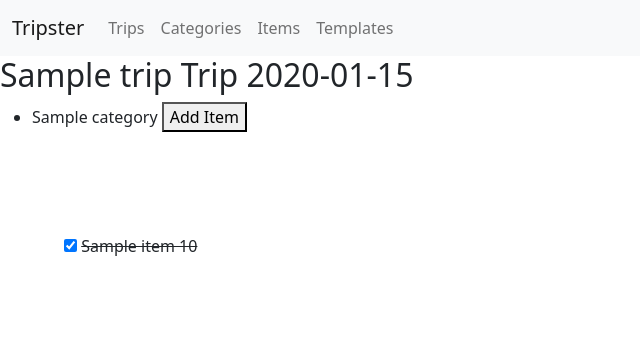
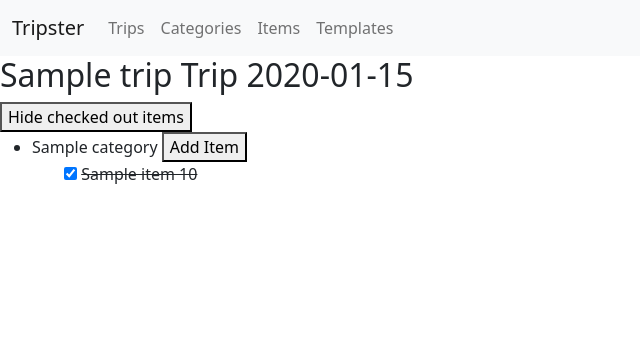
Before and after one commit to KristinaAza/tripster, a Flask app: page /trips/1 in a window 1280 px wide. Shown: the top 356 px of the page, without its empty margins (0-640 px from the left). Run offline with Flask 2, Linux system fonts and the light colour scheme; tables that the repository leaves empty hold one stand-in row (values such as "Sample post").

Commit message:
Added hiding checked trip items

```diff
--- a/static/js/base.js
+++ b/static/js/base.js
@@ -1,5 +1,5 @@
 // A functon that is called on "click" event of "Cancel" button for closing the form
 
 function close_form(element) {
-    element.parentElement.setAttribute("style", "visibility:hidden;");
+    element.parentElement.setAttribute("style", "display:none;");
 }
--- a/static/js/categories.js
+++ b/static/js/categories.js
@@ -27,7 +27,7 @@ document.querySelector("#add-category").addEventListener("submit", evt => {
         categoryElement.innerHTML= `<a id="link-${categoryAdded.id}" href="/categories/${categoryAdded.id}">${categoryAdded.name}</a>
                                     <input id="id-field-${categoryAdded.id}" class="form-control" value="${categoryAdded.id}" type="hidden" name="id">
                                     <button id="open-edit-form-${categoryAdded.id}" class="edit-button" onclick="">Edit</button>
-                                    <form id="form-${categoryAdded.id}" class="edit-category" style="visibility:hidden;" method="POST" action="/category">
+                                    <form id="form-${categoryAdded.id}" class="edit-category" style="display:none;" method="POST" action="/category">
                                         <label for="name-field">Name</label>
                                         <input id="name-${categoryAdded.id}-field" class="form-control" type="text" name="name" value="${categoryAdded.id}">
                                         <input type="submit" value="Save" class="btn btn-primary">
--- a/static/js/trip.js
+++ b/static/js/trip.js
@@ -1,5 +1,5 @@
 function openAddForm(element) {
-    element.parentElement.querySelector('.add-item').setAttribute("style", "visibility:visible;");
+    element.parentElement.querySelector('.add-item').setAttribute("style", "display:block;");
 }
 
 function changeChecked(element, id) {
@@ -16,22 +16,26 @@ function changeChecked(element, id) {
     .then(responseJson => {
         checkedStatus = responseJson.checkedStatus;
         const parent = element.parentElement;
-        const style = checkedStatus ? "text-decoration:line-through;" : "text-decoration:none;";
+        const style = checkedStatus ? "text-decoration:line-through; display:inline;" : "text-decoration:none; display:inline;";
         parent.querySelector('span').setAttribute("style", style);
+
+        if (style === "text-decoration:line-through; display:inline;") {
+            parent.querySelector('span').classList.add('hide');
+            element.classList.add('hide');
+        } else {
+            parent.querySelector('span').classList.remove('hide');
+            element.classList.remove('hide');
+        }
+        console.log("changeChecked is done running")
     })
 }
 
+function toggle(button) {
+    const text = button.innerText;
+    button.innerText = text === "Show All Items" ? "Hide checked out items" : "Show All Items";
 
-// function toggleStrikethrough(element, id) {
-//      const checkedStatus = changeChecked(id);
-
-//      const parent = element.parentElement;
-//      const style = checkedStatus ? "text-decoration:line-through;" : "text-decoration:none;";
-//      console.log(checkedStatus);
-//      console.log(style);
-
-//      // const parentStyle = parent.getAttribute('style');
-//      // const style = (parentStyle === "text-decoration:line-through;") ? "text-decoration:none;" : "text-decoration:line-through;";
-//      parent.setAttribute("style", style);
-
-// }
+    const items_to_hide = document.querySelectorAll(".hide");
+    for (const item of items_to_hide) {
+        item.style.display = (item.style.display === "inline") ? "none" : "inline";
+    }
+}
--- a/templates/categories.html
+++ b/templates/categories.html
@@ -19,7 +19,7 @@
 
             <button id="open-edit-form-{{category.id}}" class="edit-button">Edit</button>
 
-            <form id="form-{{category.id}}" class="edit-category" style="visibility:hidden;" method="POST" action="/category">
+            <form id="form-{{category.id}}" class="edit-category" style="display:none;" method="POST" action="/category">
                 <label for="name-field">Name</label>
                 <input id="name-{{category.id}}-field" class="form-control" type="text" name="name" placeholder="{{ category.name }}" value="{{ category.name }}">
                 <input type="submit" value="Save" class="btn btn-primary">
--- a/templates/items.html
+++ b/templates/items.html
@@ -3,7 +3,7 @@
 {% block body %}
     <button id="open-add-form">Add New Item</button>
 
-    <form id="add-item" style="visibility:hidden;" method="POST" action="/item">
+    <form id="add-item" style="display:none;" method="POST" action="/item">
         <label>Category</label>
         <select name="category">
             {% for category in categories %}
--- a/templates/template.html
+++ b/templates/template.html
@@ -10,7 +10,7 @@
                 {% if category.items%}
                     <button onclick="openAddForm(this)">Add Item</button>
 
-                    <form class="add-item" style="visibility:hidden;" method="POST" action="/{{template.id}}/template_item">
+                    <form class="add-item" style="display:none;" method="POST" action="/{{template.id}}/template_item">
                         <label>Item</label>
                         <select name="item_id">
                             {% for item in category.items %}
--- a/templates/templates.html
+++ b/templates/templates.html
@@ -3,7 +3,7 @@
 {% block body %}
     <button id="open-add-form">Add New Template</button>
 
-    <form id="add-template" style="visibility:hidden;" method="POST" action="/template">
+    <form id="add-template" style="display:none;" method="POST" action="/template">
         <label for="name-field">Name</label>
         <input id="name-field" class="form-control" type="text" name="name">
         <input type="submit" value="Add" class="btn btn-primary">
@@ -17,7 +17,7 @@
             <a href="/templates/{{template.id}}">{{ template.name }}</a>
             <button onclick="openAddForm(this)">Create Trip</button>
 
-            <form class="create-trip" style="visibility:hidden;" method="POST" action="/{{template.id}}/trip">
+            <form class="create-trip" style="display:none;" method="POST" action="/{{template.id}}/trip">
                 <label for="name-field">Name</label>
                 <input id="name-field" class="form-control" type="text" name="name">
                 <label for="date-field">Date</label>
--- a/templates/trip.html
+++ b/templates/trip.html
@@ -2,6 +2,9 @@
 {% block title %}Trip{% endblock %}
 {% block body %}
     <h2>{{ trip.name }} Trip {{ trip.trip_date }}</h2>
+
+    <button onclick="toggle(this)">Hide checked out items</button>
+
     <ul>
         {% for category in categories %}
             <li>
@@ -9,7 +12,7 @@
                 {% if category.items %}
                     <button onclick="openAddForm(this)">Add Item</button>
 
-                    <form class="add-item" style="visibility:hidden;" method="POST" action="/{{trip.id}}/trip_item">
+                    <form class="add-item" style="display:none;" method="POST" action="/{{trip.id}}/trip_item">
 
                         <label>Item</label>
                         <select name="item">
@@ -31,11 +34,11 @@
                             {% for trip_item in item.trip_items %}
                                 {% if trip_item.trip_id == trip.id %}
                                     {% if trip_item.checked %}
-                                    <input type="checkbox" checked onclick="changeChecked(this, '{{ trip_item.id }}')">
-                                    <span style="text-decoration:line-through;">{{ item.name }} {{ trip_item.quantity }}</span>
+                                    <input class="hide" style="display:inline;" type="checkbox" checked onclick="changeChecked(this, '{{ trip_item.id }}')">
+                                    <span class="hide" style="text-decoration:line-through; display:inline;">{{ item.name }} {{ trip_item.quantity }}</span>
                                     {% else %}
-                                    <input type="checkbox" onclick="changeChecked(this, '{{ trip_item.id }}')">
-                                    <span style="text-decoration:none;">{{ item.name }} {{ trip_item.quantity }}</span>
+                                    <input type="checkbox" style="display:inline;" onclick="changeChecked(this, '{{ trip_item.id }}')">
+                                    <span style="text-decoration:none; display:inline;">{{ item.name }} {{ trip_item.quantity }}</span>
                                     {% endif %}
                                 {% endif %}
                             {% endfor %}
--- a/templates/trips.html
+++ b/templates/trips.html
@@ -3,7 +3,7 @@
 {% block body %}
     <button id="open-add-form">Add New Trip</button>
 
-    <form id="add-trip" style="visibility:hidden;" method="POST" action="/trip">
+    <form id="add-trip" style="display:none;" method="POST" action="/trip">
         <label for="name-field">Name</label>
         <input id="name-field" class="form-control" type="text" name="name">
         <label for="date-field">Date</label>
```
